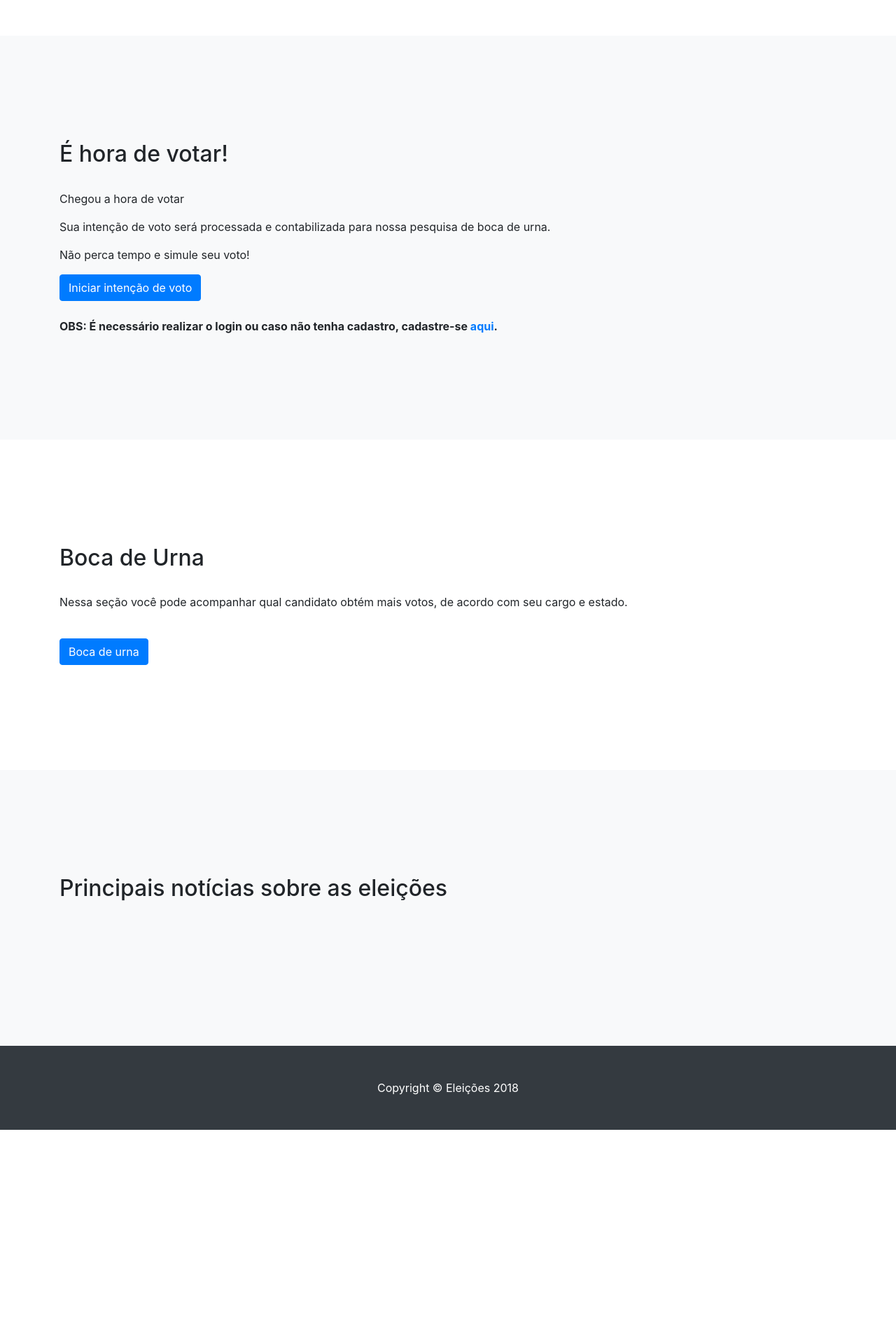
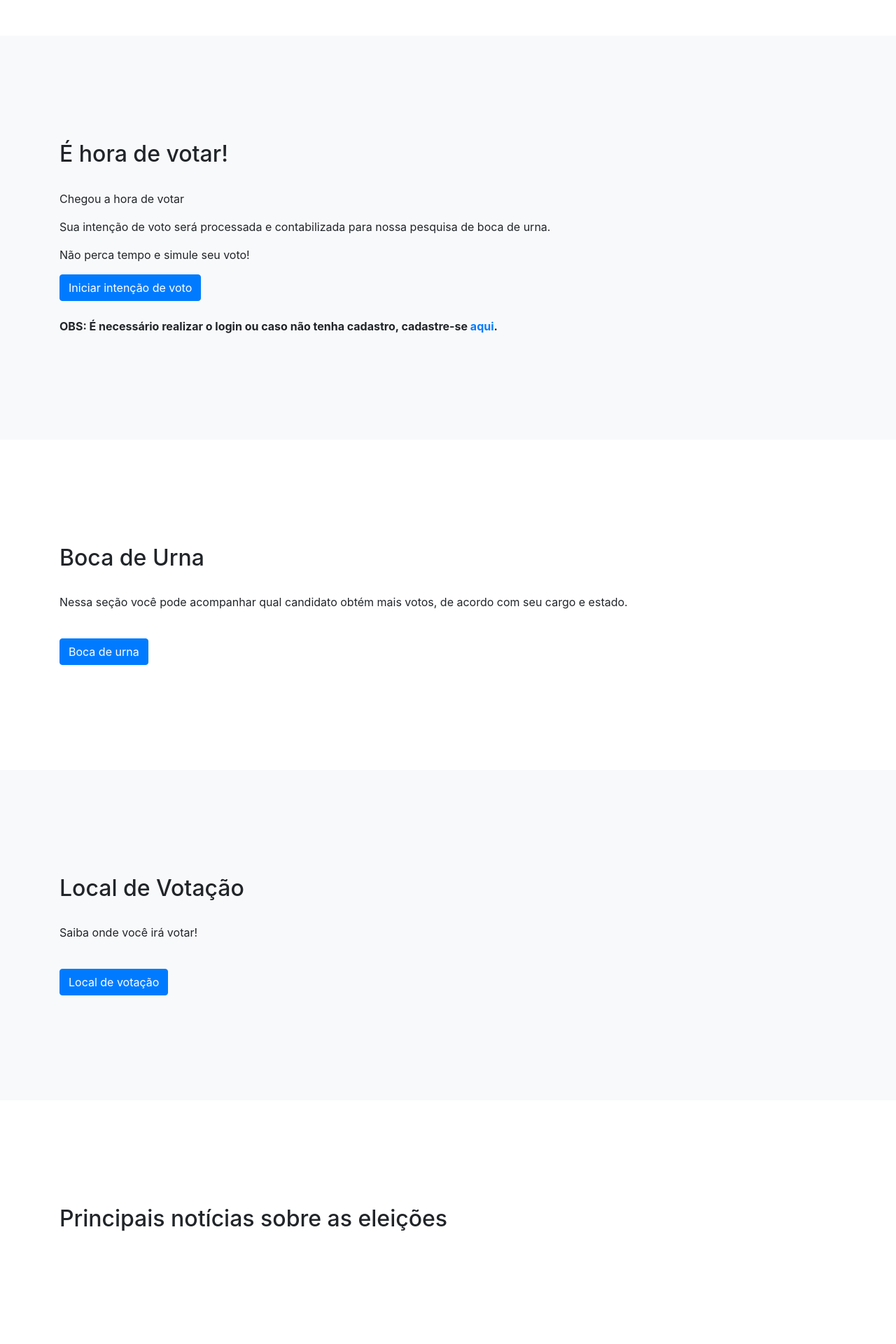
Before and after one commit to erickarruzzo/eleicoesuff, a Django app: page / in a window 1280 px wide. Shown: the part 1640-3560 px from the top of the page at 70% size. Before the commit the page ends 3254 px from the top, so only its background shows below. Run offline with Django 3.2, Linux system fonts and the light colour scheme; data that the repository does not hold is empty; some libraries are stand-ins or nearby versions.

Commit message:
Index com local de votação

```diff
--- a/eleicoes2018/templates/index.html
+++ b/eleicoes2018/templates/index.html
@@ -38,6 +38,9 @@
             <li class="nav-item">
               <a class="nav-link js-scroll-trigger" href="#boca_de_urna">Boca de Urna</a>
             </li>
+            <li class="nav-item">
+                <a class="nav-link js-scroll-trigger" href="#local">Local de Votação</a>
+              </li>
             <li class="nav-item">
               <a class="nav-link js-scroll-trigger" href="#noticias">Notícias</a>
             </li>
@@ -168,7 +171,21 @@
       </div>
     </section>
 
-    <section id="noticias" class="bg-light">
+    <section id="local" class="bg-light">
+        <div class="container">
+          <div class="row">
+            <div class="col-lg-12 col-sm-12 mx-auto">
+              <h2>Local de Votação</h2>
+              <br>
+              <p>Saiba onde você irá votar!</p>
+              <br>
+              <a class="btn btn-primary" href="{% url 'local' %}">Local de votação</a>
+            </div>
+          </div>
+        </div>
+      </section>
+
+    <section id="noticias">
       <div class="container">
         <div class="row">
           <div class="col-lg-12 col-sm-12 mx-auto">
```
